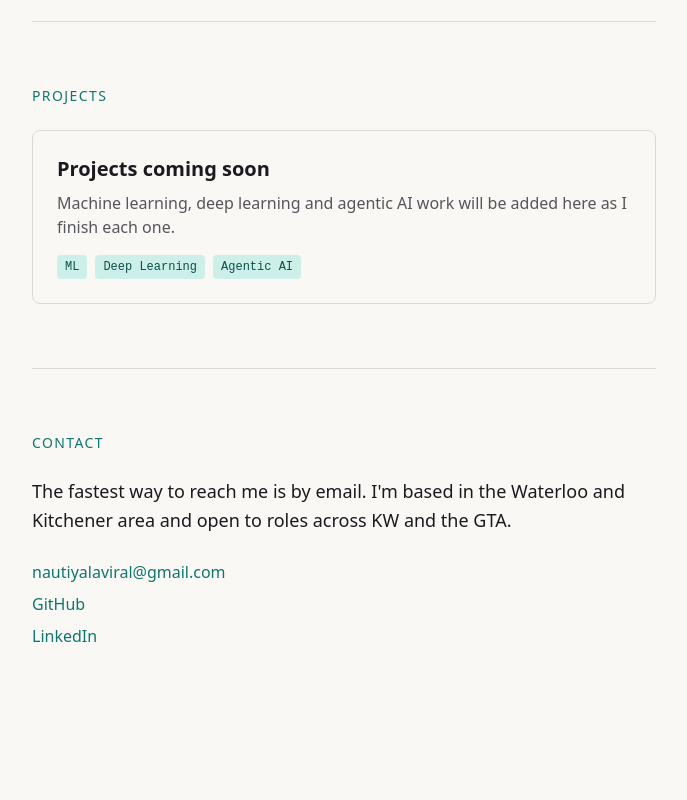
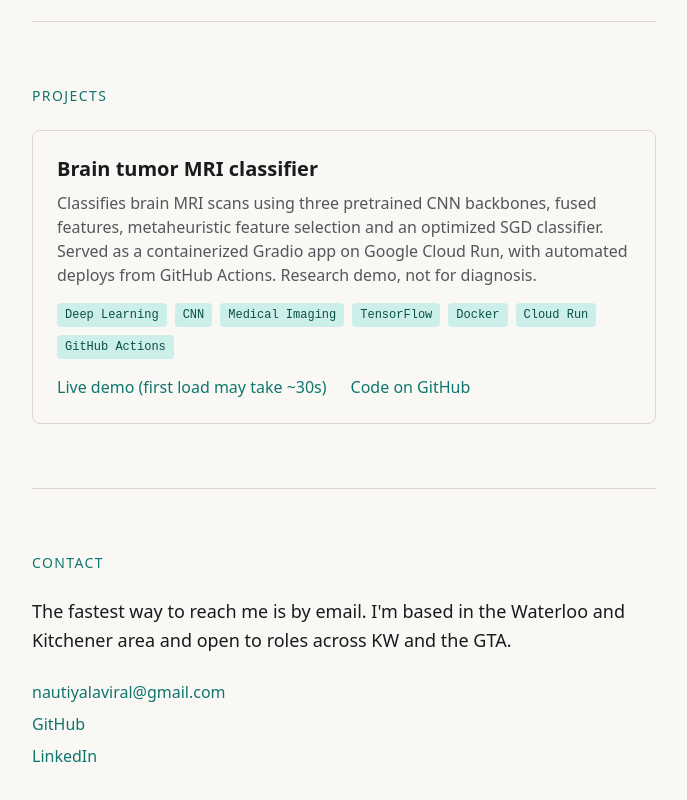
Before and after one commit to avi-nauty/portfolio, a React (Vite) app: page / in a window 1280 px wide. Shown: the part 1158-1958 px from the top of the page, without its empty margins (296-983 px from the left). Before the commit the page ends 1870 px from the top, so only its background shows below. Built offline with nearby package versions, Linux system fonts and the light colour scheme.

Commit message:
Added first project

```diff
--- a/src/components/Projects.tsx
+++ b/src/components/Projects.tsx
@@ -17,15 +17,20 @@ function Projects() {
                 </li>
               ))}
             </ul>
-            {project.link && (
-              <a
-                href={project.link}
-                target="_blank"
-                rel="noreferrer"
-                className="mt-4 inline-block text-accent underline-offset-4 hover:text-accent-strong hover:underline"
-              >
-                View project
-              </a>
+            {project.links && (
+              <div className="mt-4 flex flex-wrap gap-x-6 gap-y-2">
+                {project.links.map((link) => (
+                  <a
+                    key={link.href}
+                    href={link.href}
+                    target="_blank"
+                    rel="noreferrer"
+                    className="text-accent underline-offset-4 hover:text-accent-strong hover:underline"
+                  >
+                    {link.label}
+                  </a>
+                ))}
+              </div>
             )}
           </article>
         ))}
--- a/src/projects.ts
+++ b/src/projects.ts
@@ -1,14 +1,30 @@
+export type ProjectLink = {
+  label: string
+  href: string
+}
+
 export type Project = {
   title: string
   description: string
   tags: string[]
-  link?: string
+  links?: ProjectLink[]
 }
 
 export const projects: Project[] = [
   {
-    title: "Projects coming soon",
-    description: "Machine learning, deep learning and agentic AI work will be added here as I finish each one.",
-    tags: ["ML", "Deep Learning", "Agentic AI"],
+    title: "Brain tumor MRI classifier",
+    description:
+      "Classifies brain MRI scans using three pretrained CNN backbones, fused features, metaheuristic feature selection and an optimized SGD classifier. Served as a containerized Gradio app on Google Cloud Run, with automated deploys from GitHub Actions. Research demo, not for diagnosis.",
+    tags: ["Deep Learning", "CNN", "Medical Imaging", "TensorFlow", "Docker", "Cloud Run", "GitHub Actions"],
+    links: [
+      {
+        label: "Live demo (first load may take ~30s)",
+        href: "https://brain-tumor-demo-293791125431.northamerica-northeast2.run.app",
+      },
+      {
+        label: "Code on GitHub",
+        href: "https://github.com/avi-nauty/Brain-Tumor-Classification-using-Machine-Learning",
+      },
+    ],
   },
 ]
```
